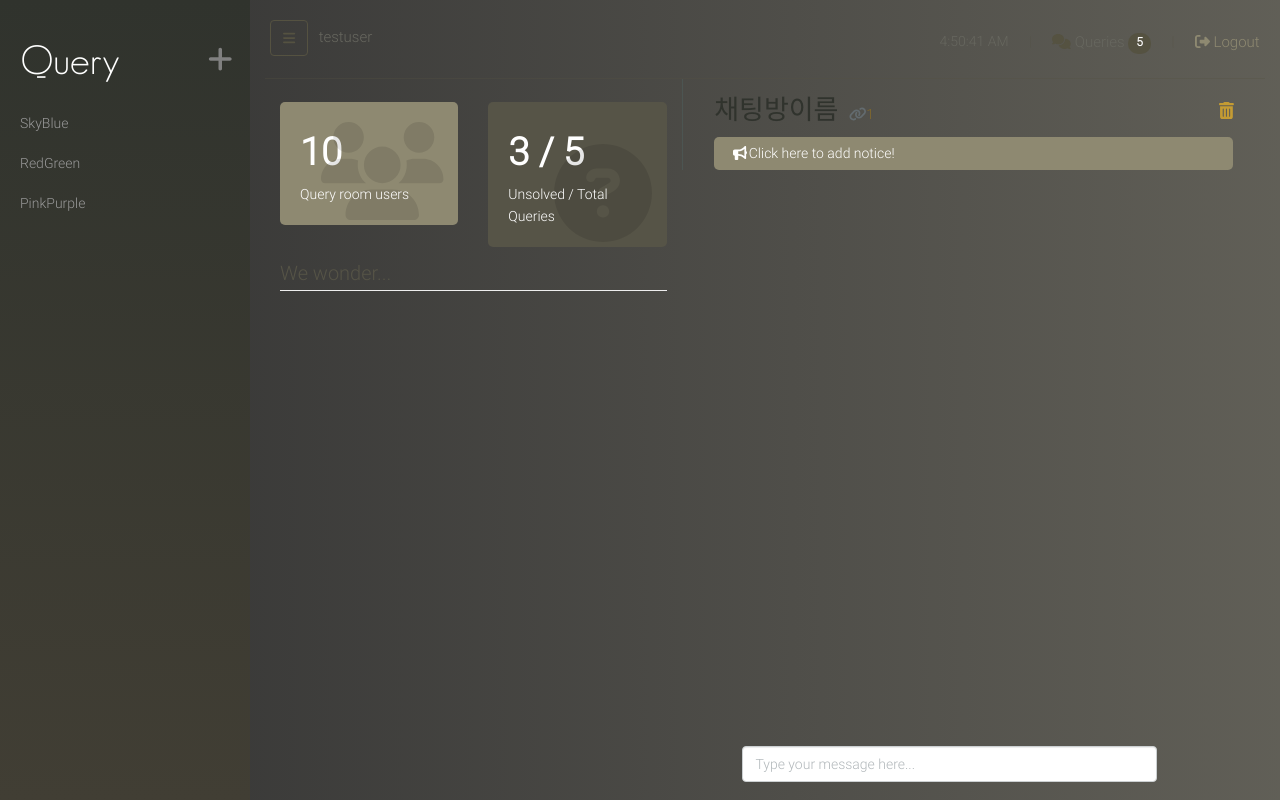
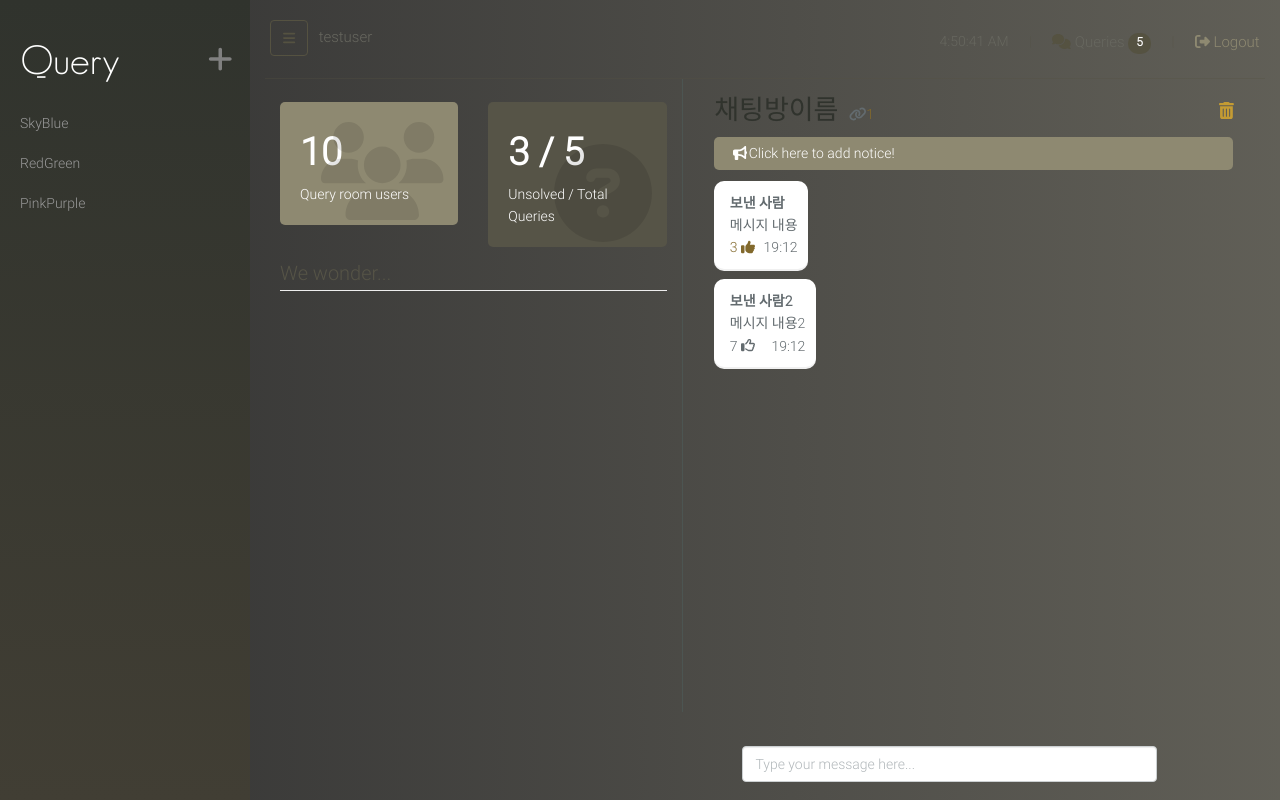
Before and after one commit to JuKyYoon/Query, a Vue app: page /main/1 in a window 1280 px wide. Built offline with nearby package versions, Linux system fonts and the light colour scheme; a web font is replaced by a local one.

Commit message:
feat: add a ChatLog component

```diff
--- /dev/null
+++ b/src/components/ChatLogComponent.vue
@@ -0,0 +1,138 @@
+<template>
+  <div id="test">
+    <div class="text-center" v-if="loaded == false"><i class="fa fa-spinner fa-spin fa-pulse"
+        style="font-size:36px; margin-top:35%"></i></div>
+    <div class="row" v-if="loaded == true" v-for="(message, index) in messages" v-bind:message="message"
+      v-bind:key="message.id">
+      <div class="col-sm-12">
+        <div v-if="message.user_id == user.id">
+          <div class="outline1 pull-right sub">
+            <strong class="primary-font">
+              {{ message.sender }}
+            </strong><br>
+            <span>{{ message.content }}</span><br>
+            <!-- {{ likes }} -->
+
+            <template v-if="likeCheck[index] == true">
+              <span>{{ message.like }} <font-awesome-icon icon="fa-regular fa-thumbs-up" /></span>
+            </template>
+            <template v-else>
+              <a class="like" v-on:click="toggleLike(message.id, message.like, index, message.content)">
+                {{ message.like }} <font-awesome-icon icon="fa-solid fa-thumbs-up" /></a>
+            </template>
+            <span class="pull-right"> {{ message.created_at }}</span>
+          </div>
+        </div>
+        <div v-else>
+          <div class="outline pull-left">
+            <strong class="primary-font">
+              {{ message.sender }}
+            </strong><br>
+            <span>{{ message.content }}</span><br>
+            <!-- {{ likes }} -->
+            <template v-if="likeCheck[index] == true">
+              <span>{{ message.like }} <font-awesome-icon icon="fa-regular fa-thumbs-up" /></span>
+            </template>
+            <template v-else>
+              <a class="like" v-on:click="toggleLike(message.id, message.like, index, message.content)">
+                {{ message.like }} <font-awesome-icon icon="fa-solid fa-thumbs-up" /></a>
+            </template>
+            <span class="pull-right"> {{ message.created_at }}</span>
+          </div>
+        </div>
+      </div>
+    </div>
+  </div>
+</template>
+
+<script>
+export default {
+  props: ['messages'],
+  data() {
+    return {
+      like: [],
+      likeCount: 0,
+      user: "",
+      url: "",
+      likeCheck: [false, true],
+      check: false,
+      likes: [],
+      loaded: true,
+
+    }
+  },
+
+
+  created() {
+    var currentUrl = (window.location.href).split('/');
+    if (currentUrl[4] != null) {
+      if (currentUrl[4].includes("?")) {
+        this.url = currentUrl[4].substring(0, currentUrl.length);
+        console.log(this.url);
+      }
+      else {
+        this.url = currentUrl[4];
+        console.log(this.url)
+      }
+    }
+    console.log("on component");
+    // axios.get('/auth').then(response => {
+    //   this.user = response.data;
+    //   axios.get('/chatroom/' + this.url + '/get/messages').then(response => {
+    //     this.message = response.data;
+    //     axios.get('/likes').then(response => {
+    //       this.likes = response.data;
+    //       for (let i = 0; i < this.message.length; i++) {
+    //         Vue.set(this.likeCheck, i, false);
+    //         //                    this.likeCheck[i] = false;
+    //       }
+    //       for (let i = 0; i < this.message.length; i++) {
+    //         for (let j = 0; j < this.likes.length; j++) {
+    //           if (this.message[i].id === this.likes[j].message_id) {
+    //             Vue.set(this.likeCheck, i, true);
+    //             //                            this.likeCheck[i] = true;
+    //           }
+    //         }
+    //       }
+    //       this.loaded = true;
+
+    //     });
+    //   });
+    // });
+  },
+  methods: {
+    toggleLike: function (i, j, k, content) {
+      console.log("like count increase");
+      console.log(i);
+      console.log(j);
+      console.log(k);
+      console.log(this.likeCheck);
+      Vue.set(this.likeCheck, k, true);
+      this.$emit('likesent', {
+        like: i,
+        like_cnt: j,
+        index: k,
+        add: true,
+        content: content,
+        solve: 0,
+        message_id: i,
+      });
+
+    },
+    toggleRemove: function (i, j, k) {
+      Vue.set(this.likeCheck, k, false);
+      this.$emit('likesent', {
+        like: i,
+        like_cnt: j,
+        index: k,
+        add: false,
+      });
+
+    },
+
+
+
+
+  }
+}
+</script>
--- a/src/components/ChatRoom.vue
+++ b/src/components/ChatRoom.vue
@@ -75,9 +75,9 @@
         <span class="notice_text" v-else>{{notice}}</span>
       </div>
 
-      <!-- <div class="chat_body" id="chat_body">
-        <chatlog-component v-on:likesent="addLike" :messages="messages"></chatlog-component>
-      </div> -->
+      <div class="chat_body" id="chat_body">
+        <chat-log-component v-on:likesent="addLike" :messages="messages"></chat-log-component>
+      </div>
       <div class="row">
         <div class="chat_footer">
           <chatsend-component v-on:messagesent="addMessage"></chatsend-component>
@@ -90,8 +90,9 @@
 <script>
 import CurrentPopularComponentVue from '@/components/CurrentPopularComponent.vue';
 import ChatsendComponent from '@/components/ChatSendComponent.vue';
+import ChatLogComponent from './ChatLogComponent.vue';
 export default {
-  components: { CurrentPopularComponentVue, ChatsendComponent },
+  components: { CurrentPopularComponentVue, ChatsendComponent, ChatLogComponent },
   name: 'ChatRoom',
   created() {
     console.log(this.$route.params)
@@ -99,6 +100,9 @@ export default {
   methods: {
     addMessage () {
       alert("send message axios")
+    },
+    addLike (like) {
+      console.log(like)
     }
   },
   data() {
@@ -108,7 +112,30 @@ export default {
       query_unsolved: 3,
       people: 10,
       userType: 1,
-      notice: ''
+      notice: '',
+      messages: [
+        {
+          id: 'mid',
+          sender: '보낸 사람',
+          content: '메시지 내용',
+          solve: false,
+          user_id: 'id',
+          like: 3,
+          created_at: '19:12'
+        },
+        {
+          id: 'mid2',
+          sender: '보낸 사람2',
+          content: '메시지 내용2',
+          solve: true,
+          user_id: 'id',
+          like: 7,
+          created_at: '19:12'
+        }
+
+
+      ]
+
     }
   }
 }
```
